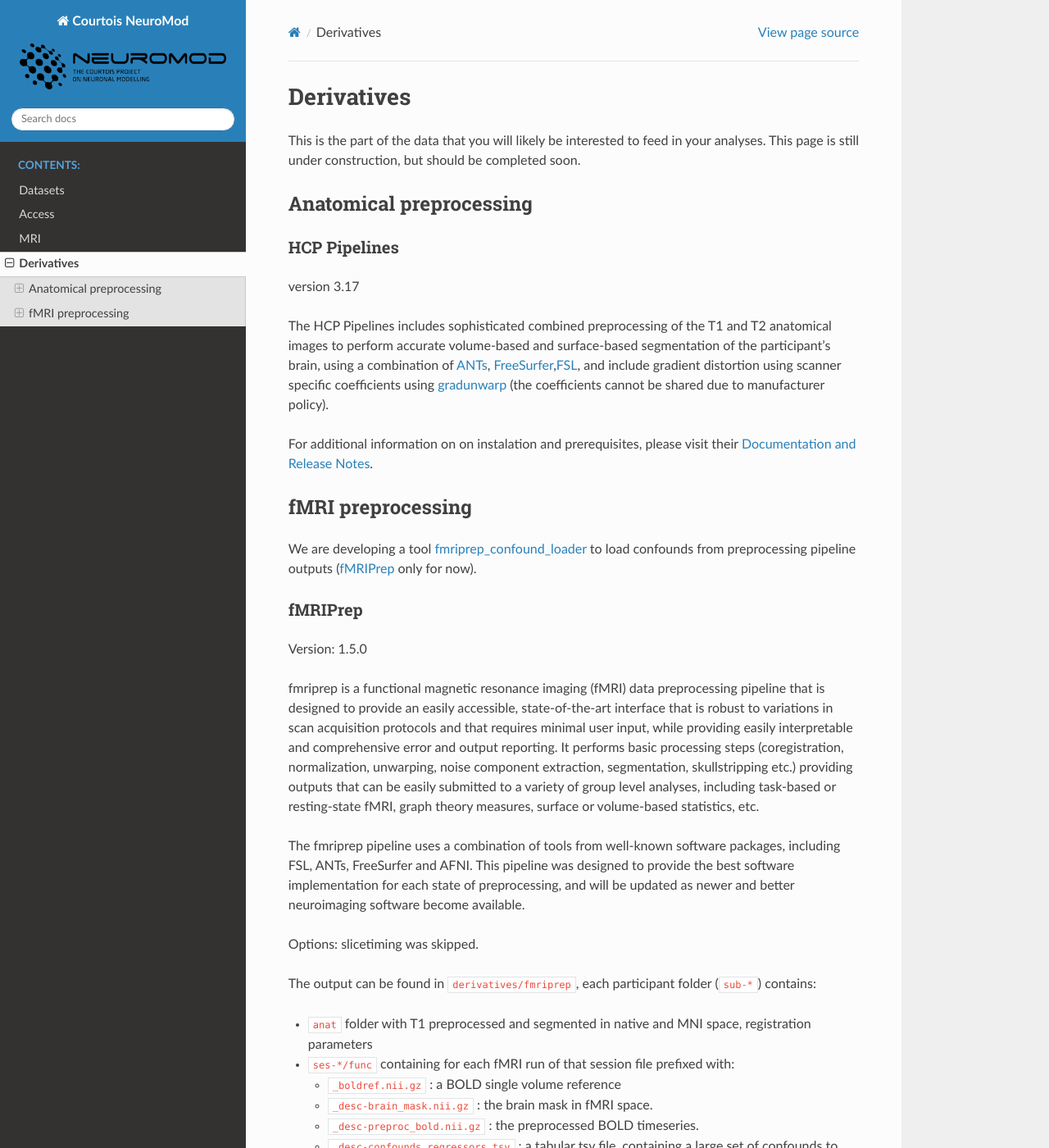
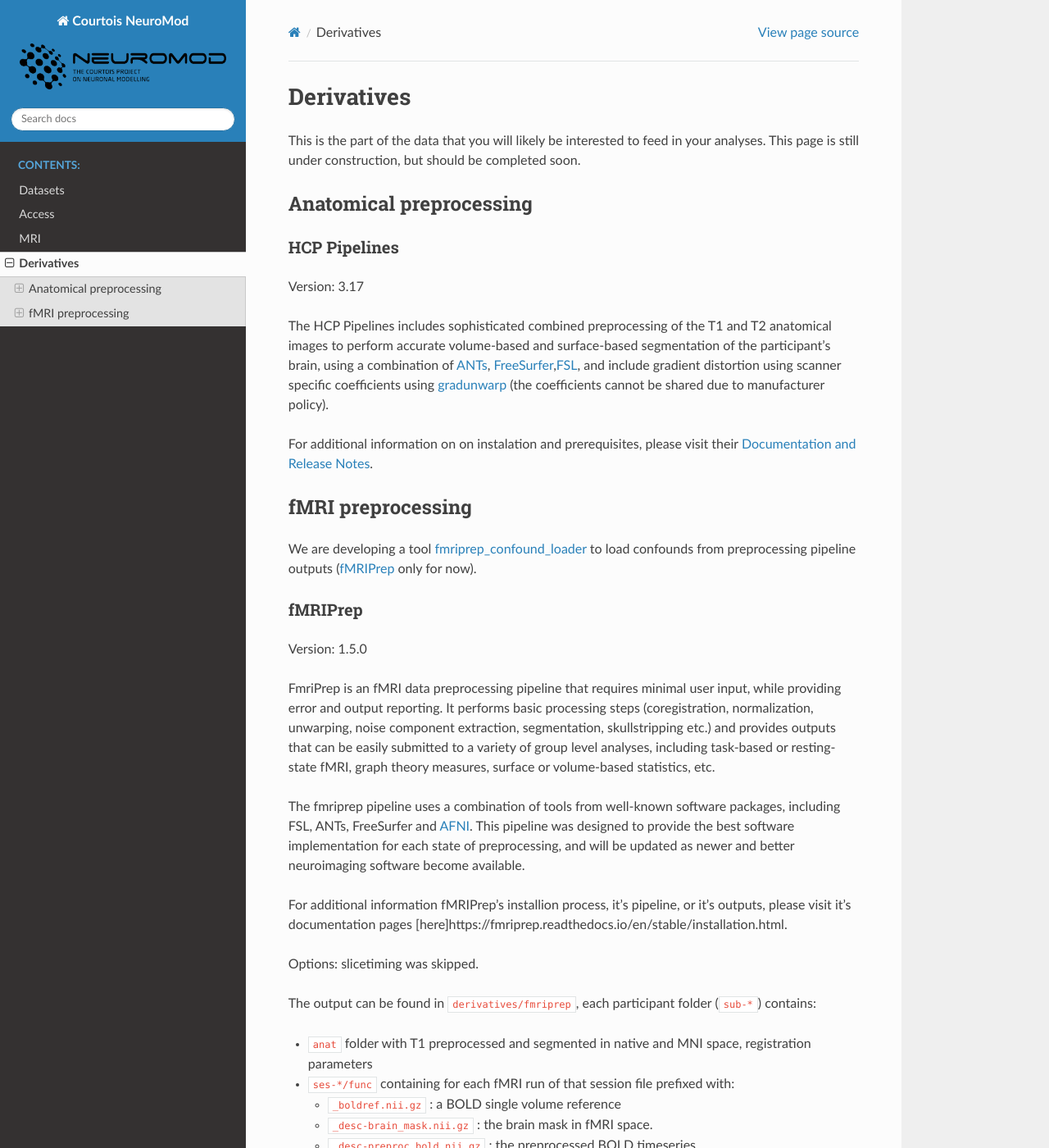
Before and after one commit to courtois-neuromod/cneuromod_docs, a Sphinx documentation site: the page built from source/DERIVATIVES.md, in a window 1280 px wide and 1400 px high. Shown: the whole window at 82% size. Built offline with Sphinx 7.4.7 and the Read the Docs theme 2.0.0, drawn with Linux system fonts in a browser that asks for light colours.

Commit message:
Update DERIVATIVES.md
added AFNI link, edited and shortened section on fMRI prep, added fMRIprep documentation link.

```diff
--- a/source/DERIVATIVES.md
+++ b/source/DERIVATIVES.md
@@ -20,9 +20,11 @@
 
 Version: 1.5.0
 
-fmriprep is a functional magnetic resonance imaging (fMRI) data preprocessing pipeline that is designed to provide an easily accessible, state-of-the-art interface that is robust to variations in scan acquisition protocols and that requires minimal user input, while providing easily interpretable and comprehensive error and output reporting. It performs basic processing steps (coregistration, normalization, unwarping, noise component extraction, segmentation, skullstripping etc.) providing outputs that can be easily submitted to a variety of group level analyses, including task-based or resting-state fMRI, graph theory measures, surface or volume-based statistics, etc.
+FmriPrep is an fMRI data preprocessing pipeline that requires minimal user input, while providing error and output reporting. It performs basic processing steps (coregistration, normalization, unwarping, noise component extraction, segmentation, skullstripping etc.) and provides outputs that can be easily submitted to a variety of group level analyses, including task-based or resting-state fMRI, graph theory measures, surface or volume-based statistics, etc.
 
-The fmriprep pipeline uses a combination of tools from well-known software packages, including FSL, ANTs, FreeSurfer and AFNI. This pipeline was designed to provide the best software implementation for each state of preprocessing, and will be updated as newer and better neuroimaging software become available.
+The fmriprep pipeline uses a combination of tools from well-known software packages, including FSL, ANTs, FreeSurfer and [AFNI](https://afni.nimh.nih.gov/). This pipeline was designed to provide the best software implementation for each state of preprocessing, and will be updated as newer and better neuroimaging software become available.
+
+For additional information fMRIPrep's installion process, it's pipeline, or it's outputs, please visit it's documentation pages [here]https://fmriprep.readthedocs.io/en/stable/installation.html.
 
 Options: slicetiming was skipped.
 
```
Also changed, not shown: other parts of source/DERIVATIVES.md (+1 -1 lines).
